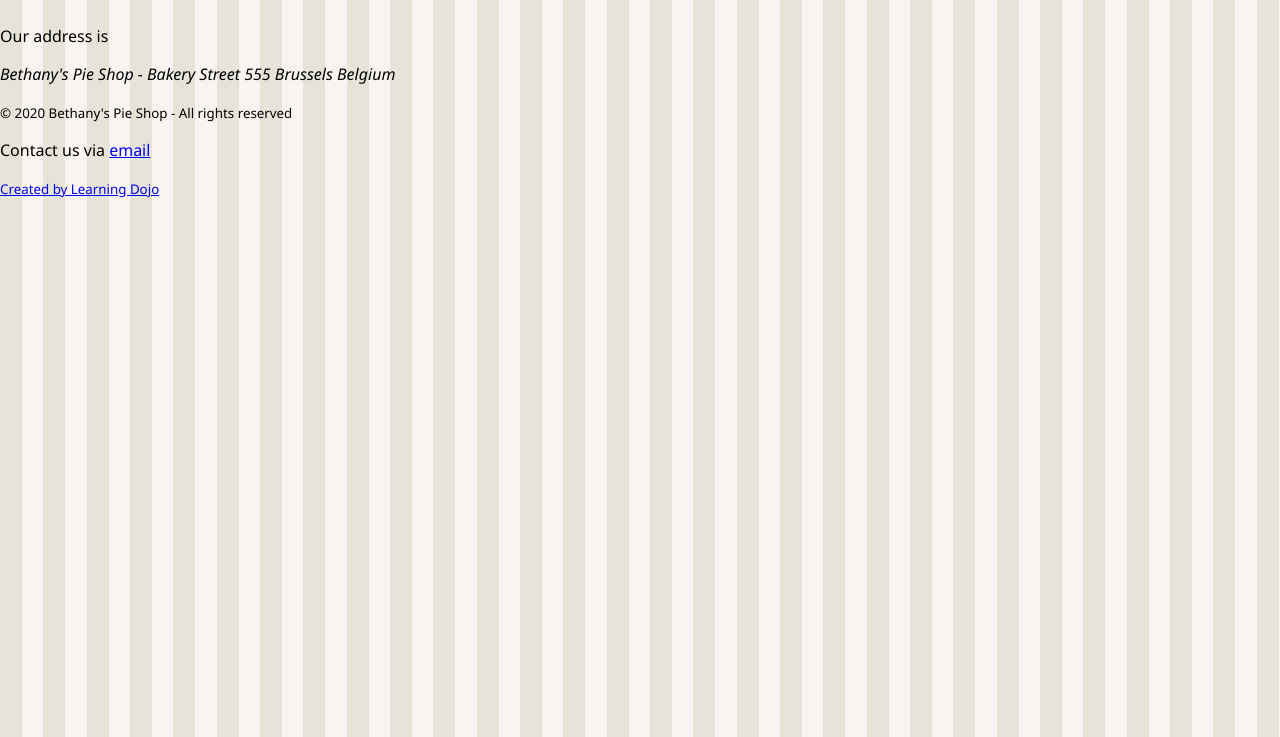
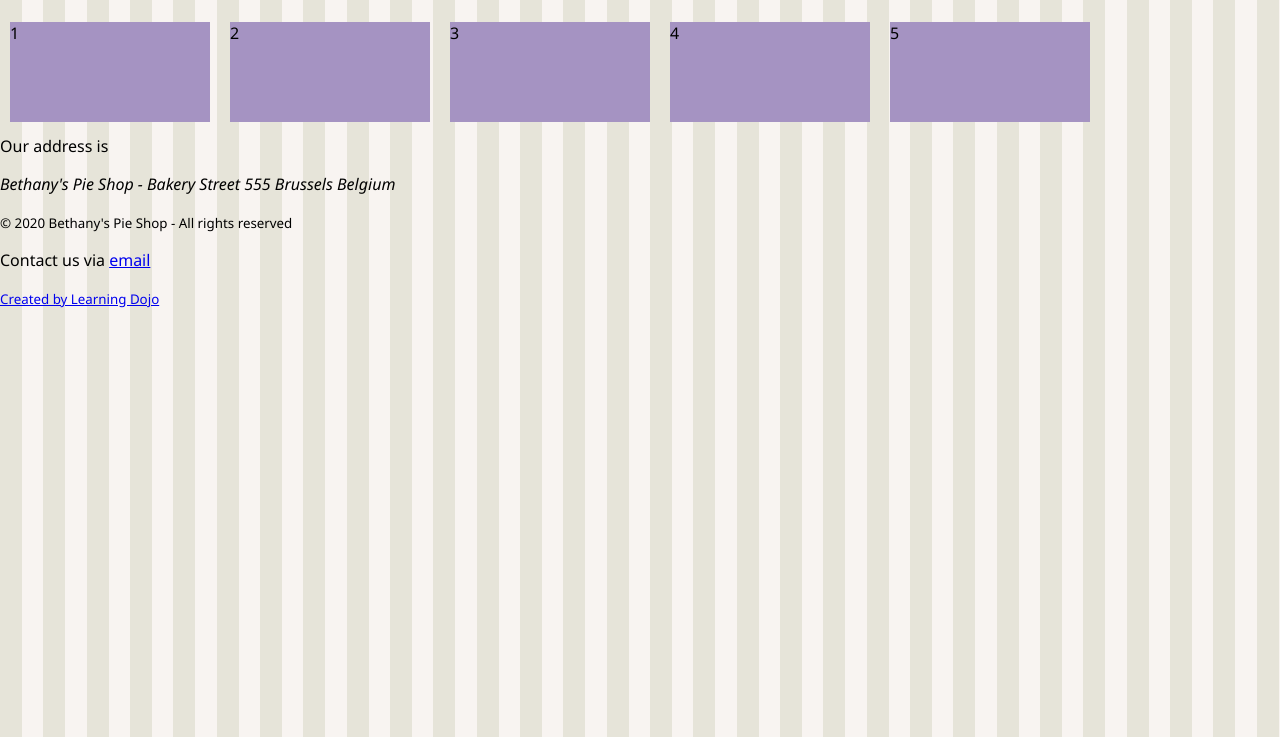
Before and after one commit to mmoazam/css-flexbox-creating-responsive-pages, a plain HTML site: page pages/test.html in a window 1280 px wide. Shown: the part 63-800 px from the top of the page. Drawn offline with Linux system fonts and the light colour scheme.

Commit message:
wrapping

```diff
--- a/css/styles.css
+++ b/css/styles.css
@@ -70,17 +70,22 @@
     margin-left: auto;
     margin-right: auto;
     display: flex;
+    flex-direction: row;
 }
 
 
 
 /*Main Content*/
-
-
-
 .pageTitle {
     font-size: 35px;
     color: #a593c2;
+}
+
+.box {
+    width: 200px;
+    height: 100px;
+    background-color: #a593c2;
+    margin: 5px 10px;
 }
 
 /*Footer*/
--- a/pages/test.html
+++ b/pages/test.html
@@ -23,7 +23,11 @@
         </nav>
     </header>
     <div class="mainContent">
-
+        <div class="box">1</div>
+        <div class="box">2</div>
+        <div class="box">3</div>
+        <div class="box">4</div>
+        <div class="box">5</div>
 
 
     </div>
```
Also changed, not shown: index.html (+0 -2 lines).
